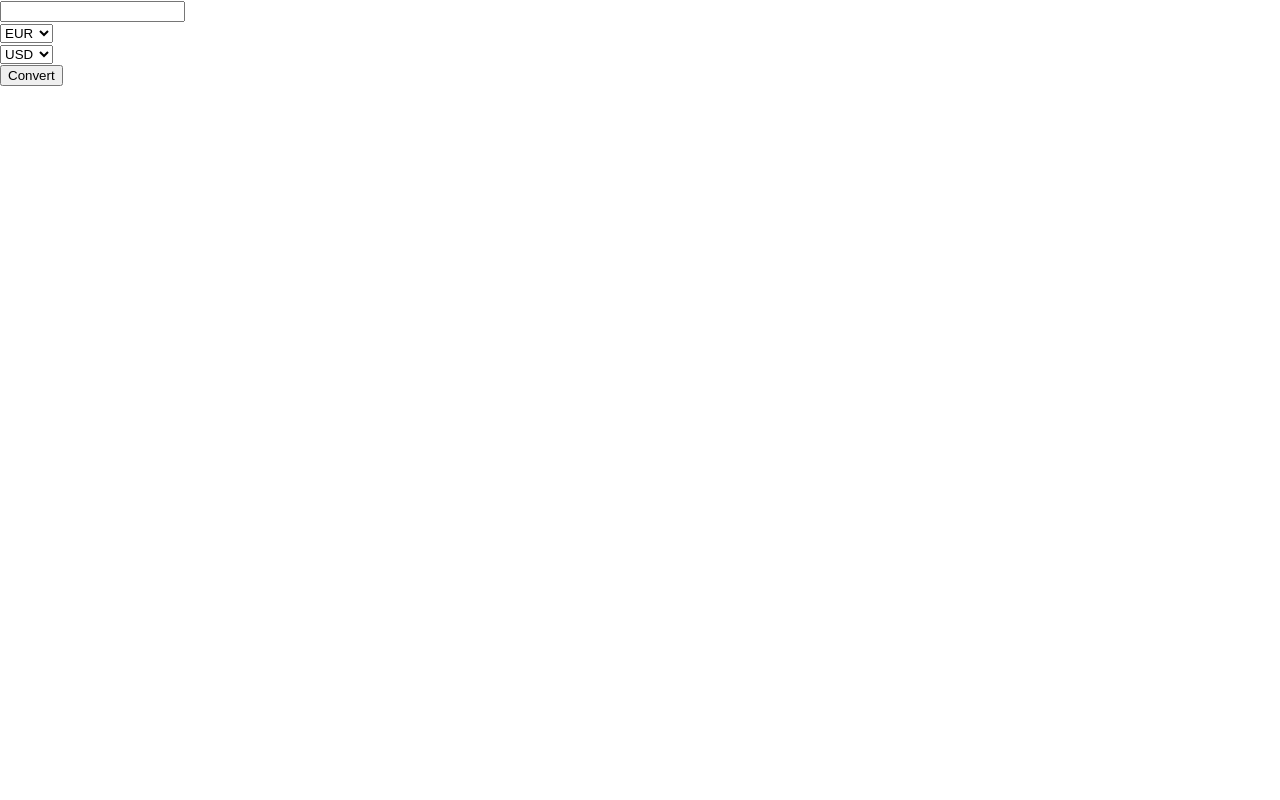
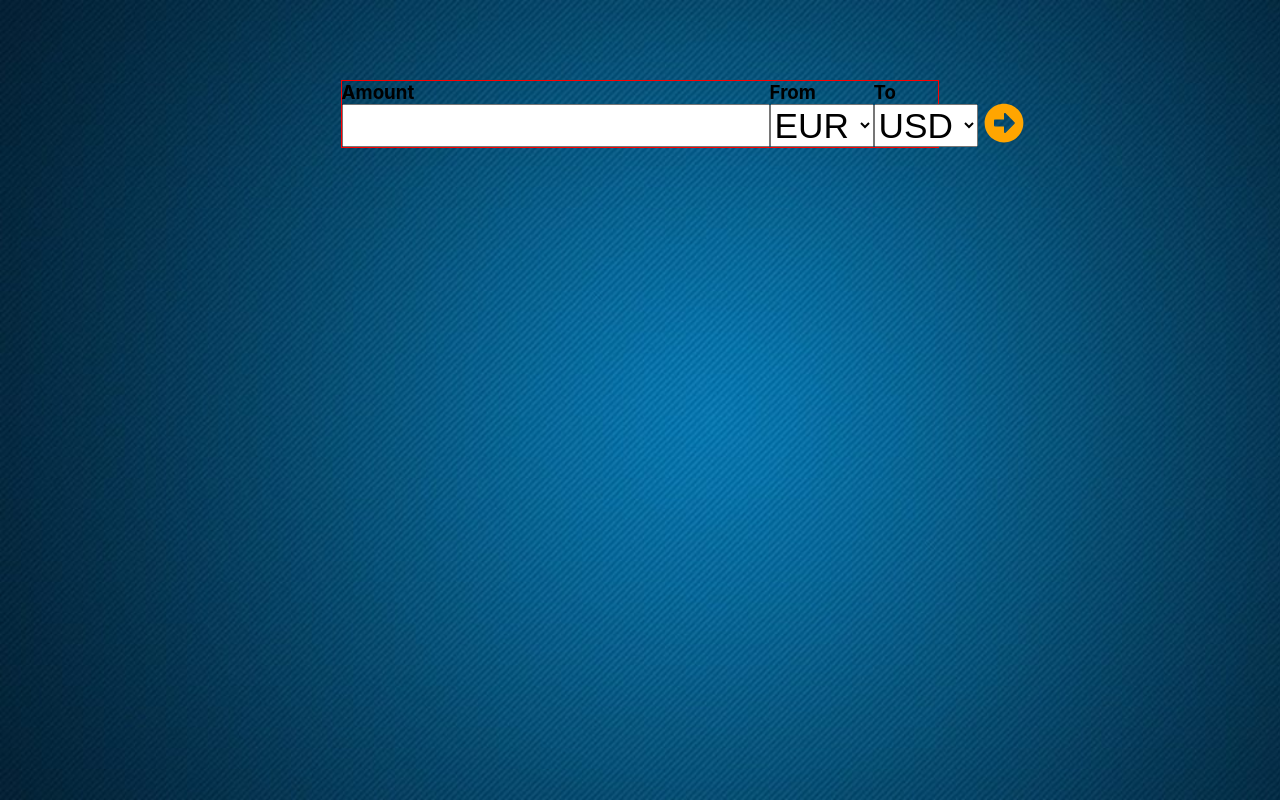
Before and after one commit to otsang3/currency-converter, a React (Create React App) app: page / in a window 1280 px wide. Built offline with nearby package versions, Linux system fonts and the light colour scheme.

Commit message:
css changes and bg image added

```diff
--- a/package.json
+++ b/package.json
@@ -8,6 +8,7 @@
     "@testing-library/user-event": "^7.2.1",
     "react": "^16.13.1",
     "react-dom": "^16.13.1",
+    "react-icons": "^3.11.0",
     "react-scripts": "3.4.3"
   },
   "scripts": {
--- a/src/App.js
+++ b/src/App.js
@@ -3,7 +3,7 @@
 
 function App() {
   return (
-    <div className="App">
+    <div className="app">
       <MainContainer/>
     </div>
   );
--- a/src/components/CurrencyConverter.js
+++ b/src/components/CurrencyConverter.js
@@ -1,7 +1,9 @@
 import React, { useState } from 'react';
 import { currencies } from '../data/Currencies';
+import { FaArrowAltCircleRight } from 'react-icons/fa';
 import CurrencyList from './CurrencyList';
 import Result from './Result';
+
 
 function CurrencyConverter() {
 
@@ -51,21 +53,43 @@
     }
 
     return(
-        <div>
+        <div className="main-container">
+            <div className="columns">
+
+                <div className="row">
+                    <h3>Amount</h3>
                     <input type="number" onChange={(event) => handleChange(event.target.value)}/>
+                </div>
+
+                <div className="row">
+                    <h3>From</h3>
                     <CurrencyList
                         currencies={currencies}
                         name="currency1"
                         selectCurrency={selectCurrency}
                         value={state.currency1}
                     />
+                </div>
+
+                <div className="row">
+                    <h3>To</h3>
                     <CurrencyList
                         currencies={currencies}
                         name="currency2"
                         selectCurrency={selectCurrency}
                         value={state.currency2}
                     />
-            <button onClick={() => handleClick()}>Convert</button>
+                </div>
+
+                <div className="row">
+                    <button
+                        className="button-submit"
+                        onClick={() => handleClick()}>
+                        <FaArrowAltCircleRight size="3em" color="orange"/>
+                    </button>
+                </div>
+
+            </div>
                 {state.result && <Result result={state.result}/>}
         </div>
     )
--- a/src/components/Result.js
+++ b/src/components/Result.js
@@ -3,8 +3,8 @@
 function Result(props) {
 
     return(
-        <div>
-            {props.result}
+        <div className="col-result">
+            <h1>{props.result}</h1>
         </div>
     )
 }
--- a/src/index.css
+++ b/src/index.css
@@ -12,8 +12,66 @@
     monospace;
 }
 
+h3 {
+  margin: 0;
+}
+
+input {
+  font-size: 2rem;
+}
+
 input::-webkit-outer-spin-button,
 input::-webkit-inner-spin-button {
     -webkit-appearance: none;
     margin: 0;
 }
+
+select {
+  font-size: 2.2rem;
+}
+
+.app {
+  background-image: url('./images/background.jpg');
+  background-repeat: no-repeat;
+  background-size: cover;
+  height: 100vh;
+}
+
+.button-submit {
+  background: transparent;
+  box-shadow: 0px 0px 0px transparent;
+  border: 0px solid transparent;
+  text-shadow: 0px 0px 0px transparent;
+  /* padding-top: 1.5em; */
+}
+
+.button-submit:focus {
+  outline: 0;
+}
+
+.col-result {
+  color: red;
+  border: 1px solid red;
+  width: 37.3em;
+  align-self: center;
+  text-align: center;
+}
+
+.columns {
+  display: flex;
+  flex-direction: row;
+  align-items: flex-end;
+  border: 1px solid red;
+  width: 37.3em;
+  margin: 5em auto;
+}
+
+.main-container {
+  display: flex;
+  flex-direction: column;
+}
+
+.row {
+  margin: 0;
+  padding: 0;
+}
```
Also changed, not shown: src/images/background.jpg (added), 1 other file (tests, documents, lock files or other folders). Lines whose indentation alone changed are shown as unchanged.
